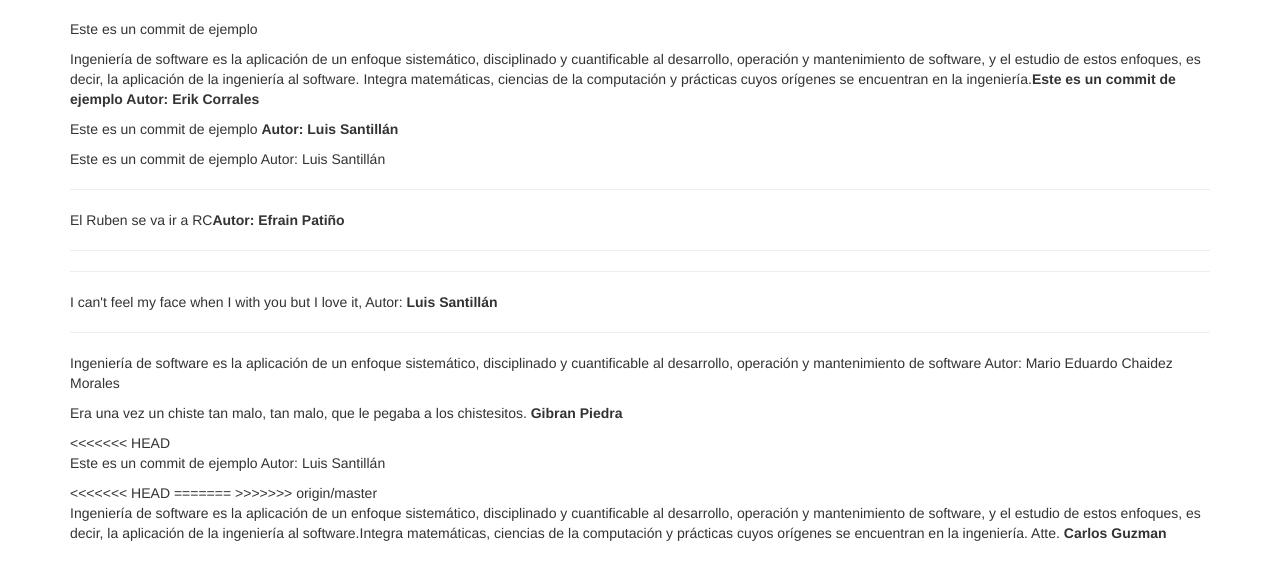
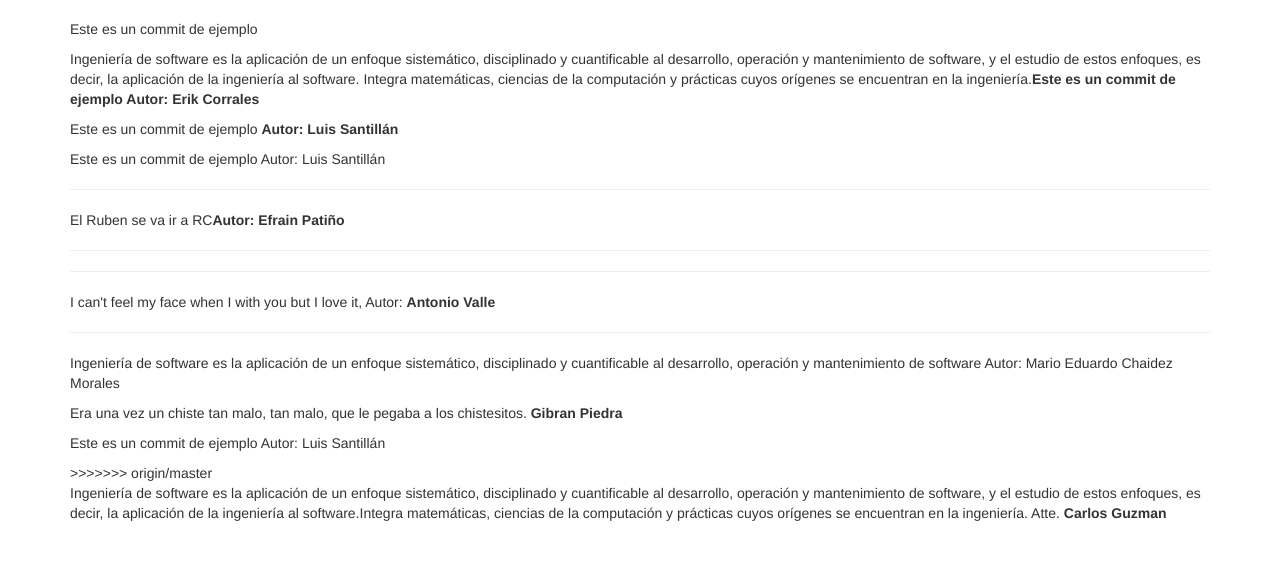
Before and after one commit to lc850/practicaGrupo, a plain HTML site: page index.html in a window 1280 px wide. Shown: the part 235-800 px from the top of the page. Drawn offline with Linux system fonts and the light colour scheme.

Commit message:
Otro commit

```diff
--- a/index.html
+++ b/index.html
@@ -30,16 +30,16 @@ Ingeniería de software es la aplicación de un enfoque sistemático, disciplina
                                 <p>El Ruben se va ir a RC<strong>Autor: Efrain Patiño</strong></p>
 				<hr>
 				<hr>
-				<p>I can't feel my face when I with you but I love it, Autor: <strong>Luis Santillán</strong></p>
+				<p>I can't feel my face when I with you but I love it, Autor: <strong>Antonio Valle</strong></p>
 				<hr>
 				<p>Ingeniería de software es la aplicación de un enfoque sistemático, disciplinado y cuantificable al desarrollo, operación y mantenimiento de software Autor: Mario Eduardo Chaidez Morales</p>
 
 				<p>Era una vez un chiste tan malo, tan malo, que le pegaba a los chistesitos. <STRONG>Gibran Piedra
 				</STRONG></P>
-<<<<<<< HEAD
+
 				<p>Este es un commit de ejemplo Autor: Luis Santillán</p>
-<<<<<<< HEAD
-=======
+
+
 
 >>>>>>> origin/master
 				<p>Ingeniería de software es la aplicación de un enfoque sistemático, disciplinado y cuantificable al desarrollo, operación y mantenimiento de software, y el estudio de estos enfoques, es decir, la aplicación de la ingeniería al software.Integra matemáticas, ciencias de la computación y prácticas cuyos orígenes se encuentran en la ingeniería. Atte. <STRONG> Carlos Guzman</STRONG> </p
```
